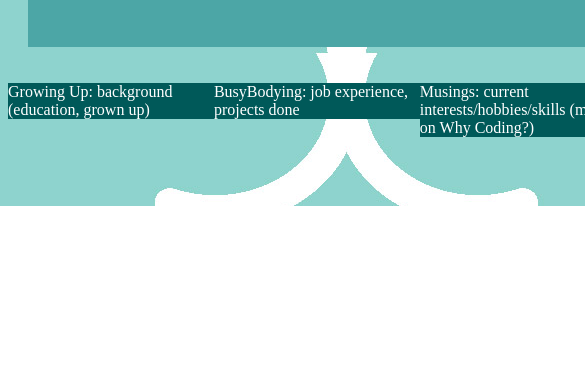
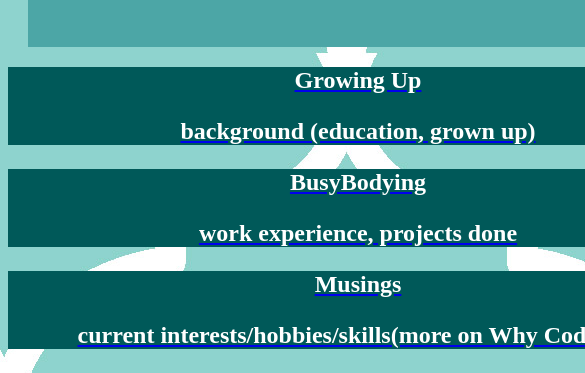
Before and after one commit to Nya-KE/Portfeuille, a plain HTML site: page index.html in a window 390 px wide. Shown: the part 638-1011 px from the top of the page, 585 px wide, since content can reach past the window. Before the commit the page ends 844 px from the top, so only its background shows below. Drawn offline with Linux system fonts and the light colour scheme.

Commit message:
adds media queries on main page, perfects stubborn colum justification and text alignment

```diff
--- a/css/styles.css
+++ b/css/styles.css
@@ -8,28 +8,39 @@
 
 body {
   background-image: url(../images/Background.jpg);
-  min-width: 624px;
+  min-width: 638px;
 }
 
-div. columns{
-  justify-content: center;
-}
-
-div.columns p {
-  width: 33%;
-  float:left;
-  background-color: #005959;
-  color: white;
-  justify-content:space-around;
-  border-color: white;
-
-}
 
 img {
   border-radius:50%;
   max-width: 500px;
 }
 
-p {
+@media screen and (min-width: 718px) {
+    body {
+        background-color: black;
+        color: white;
+    }
+    div.columns h2 {
+      width: 32%;
+      background-color: #005959;
+      color: white;
+      float:left;
+      margin: 4.5px;
+    }
+}
+@media screen and (min-width: 1px) and (max-width: 717px) {
+    body {
+        background-color: black;
+        color: white;
+    }
+    div.columns h2 {
+      width: 700px;
+      background-color: #005959;
+      color: white;
+      text-align: center;
 
+
+    }
 }
--- a/index.html
+++ b/index.html
@@ -6,27 +6,28 @@
     <title>Ma Portfeuille</title>
   </head>
   <body>
+
     <div class="topbar">
         <center>
-          <p> <a href="contact.html">
-          <img src="images/nyakiohead.jpg" alt="Nyakio Portrait">
+          <p>
+          <p><a href="contact.html"><img src="images/nyakiohead.jpg" alt="Nyakio Portrait"></p>
            </p>
           <h1>Nyakío Mburu</h1>
           <h2 id="tagline" >welcome to <span class= about-me >my page</span>...</h2>
         </center>
     </div>
+
     <div class="columns">
-      <p>Growing Up: background (education, grown up)</p>
-      <p>BusyBodying: job experience, projects done</p>
-      <p>Musings: current interests/hobbies/skills
-        (more on Why Coding?)</p>
+      <h2>Growing Up
+        <p>background (education, grown up)</p>
+      </h2>
+      <h2>BusyBodying
+        <p>work experience, projects done</p>
+      </h2>
+      <h2>Musings
+        <p>current interests/hobbies/skills(more on Why Coding?)</p>
+        </h2>
     </div>
-  </div>
-
-      <p></p>
-      <p></p>
-
-
     </div>
   </body>
 </html>
```
